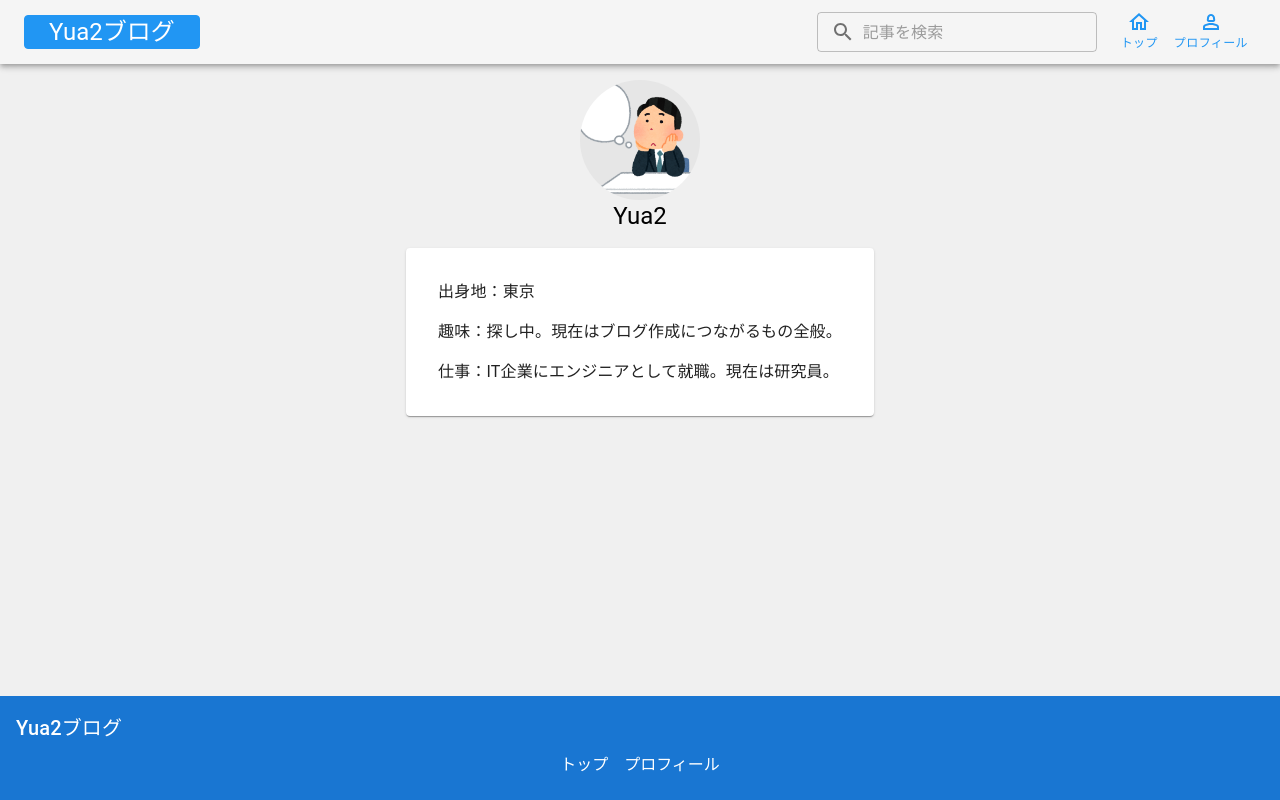
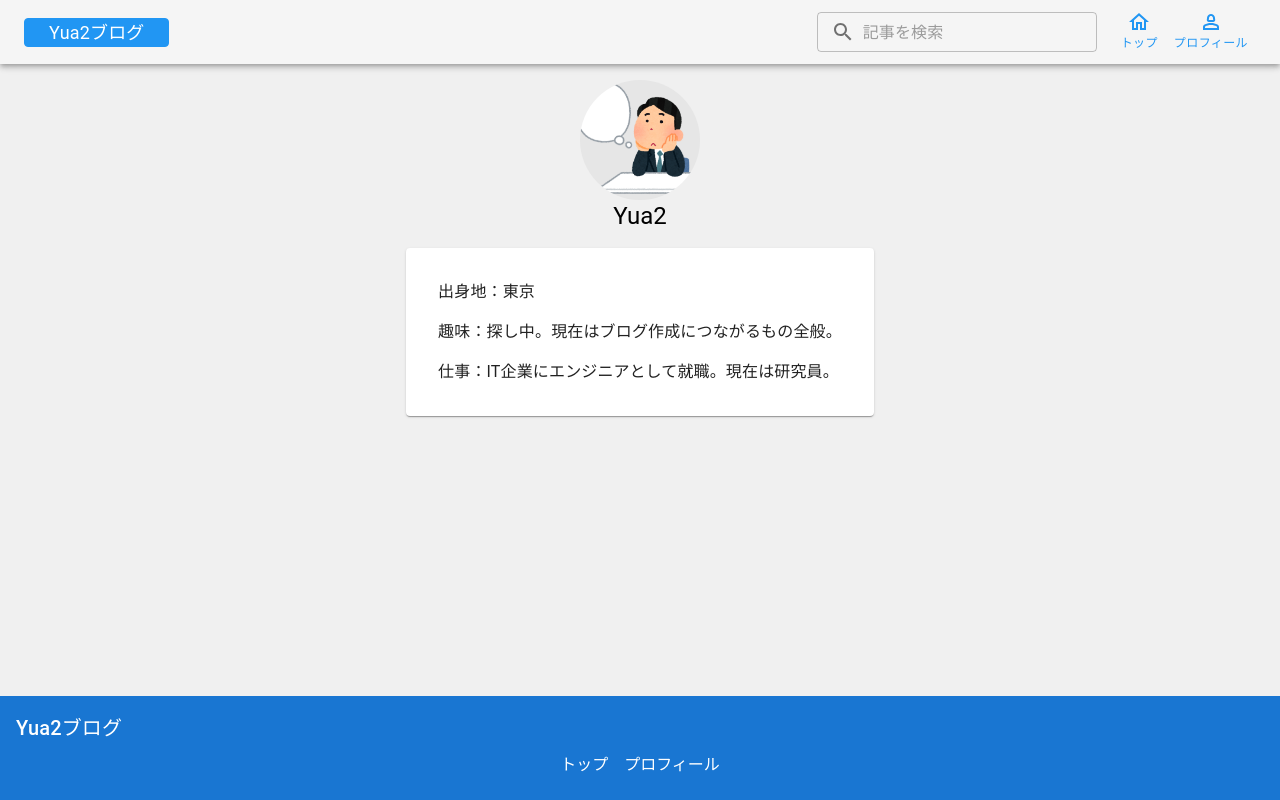
Before and after one commit to Yua2/myblog-nextjs, a Next.js app: page /profile in a window 1280 px wide. Built offline with nearby package versions, Linux system fonts and the light colour scheme.

Commit message:
サイズ調整

```diff
--- a/src/components/Header.tsx
+++ b/src/components/Header.tsx
@@ -19,7 +19,7 @@ const Header = () => {
           borderRadius={1}
         >
           <Link href="/">
-            <Typography variant="h5" color="white" sx={{ paddingInline: 3 }}>
+            <Typography color="white" sx={{ paddingInline: 3 }} fontSize={18}>
               Yua2ブログ
             </Typography>
           </Link>
--- a/src/components/SmallSearchField.tsx
+++ b/src/components/SmallSearchField.tsx
@@ -24,7 +24,7 @@ const SmallSearchField = ({ onKeyDown }: SmallSearchFieldProps) => {
   return (
     <>
       <SearchIcon
-        style={{ cursor: "pointer", marginRight: 5, marginBottom: 3 }}
+        style={{ cursor: "pointer", marginBottom: 3 }}
         onClick={handleClick}
       />
       {isOpened &&
```
